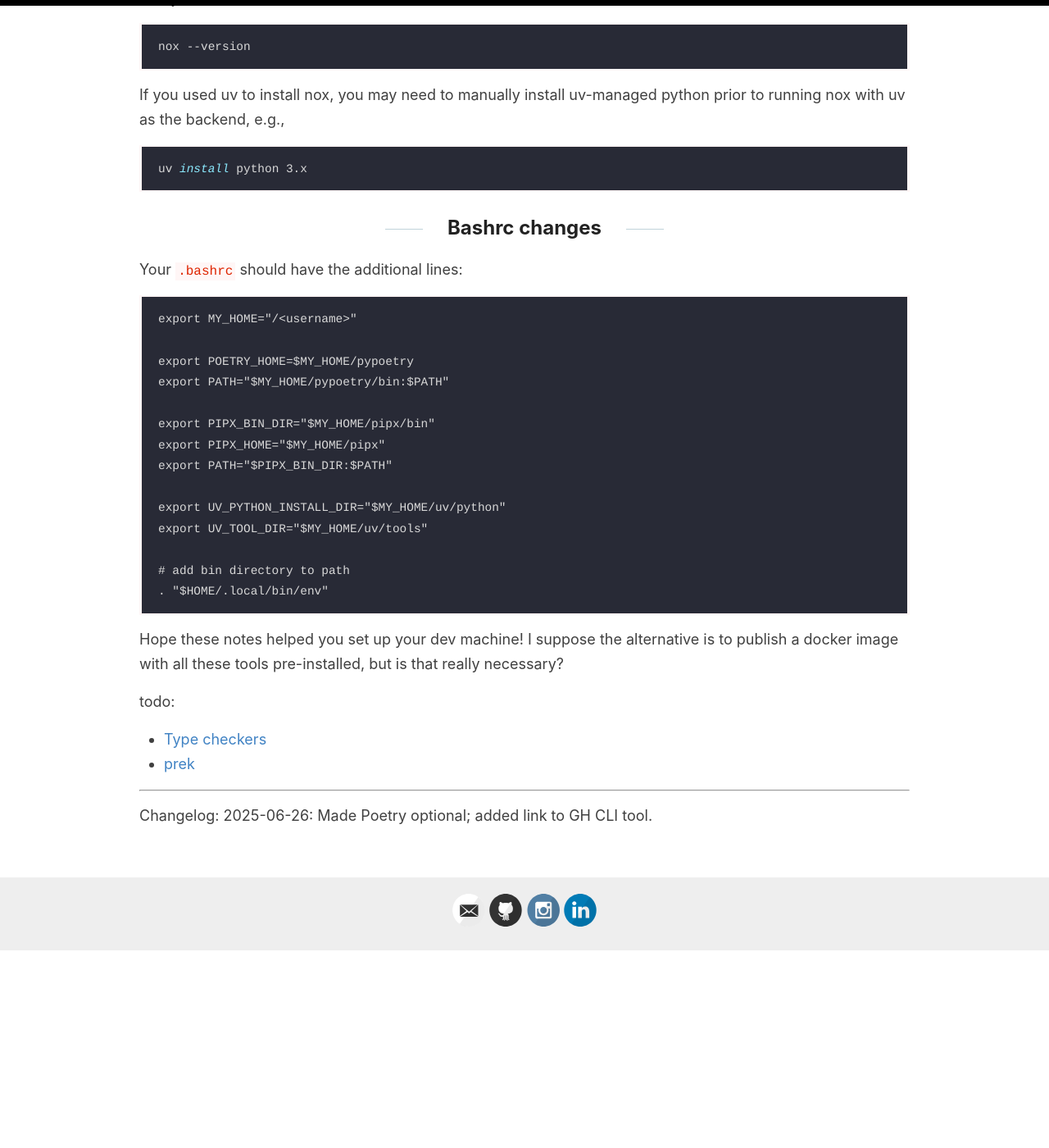
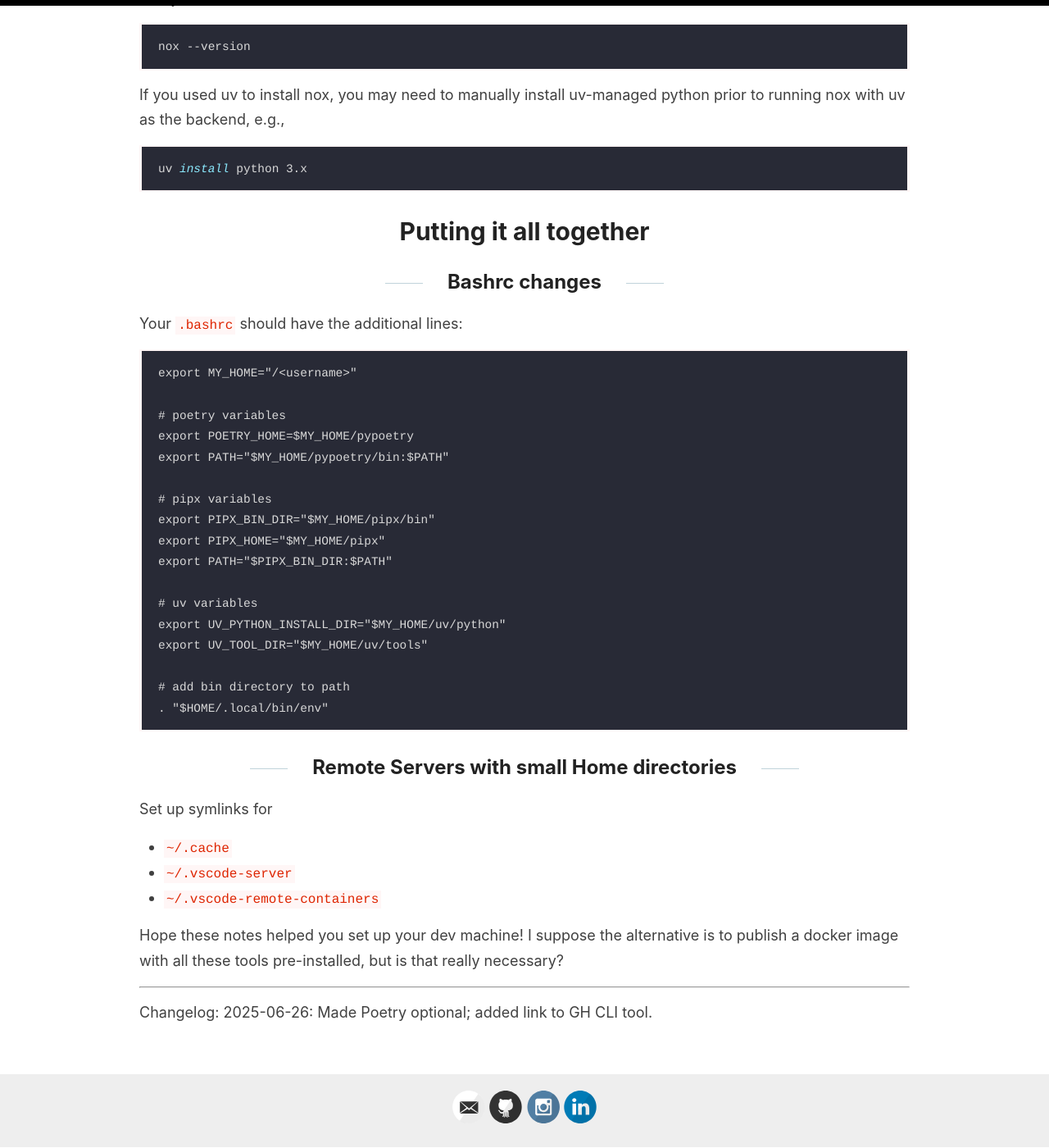
Before and after one commit to kfchou/kfchou.github.io, a Jekyll site: the page built from _posts/2025-02-21-my-setup.md, in a window 1280 px wide and 1400 px high, scrolled down 6139 px. Shown: the whole window at 82% size. Built offline with Jekyll 4.4.1, drawn with Linux system fonts in a browser that asks for light colours; comment, search, counter and statistics services are not loaded; before the commit the page ends 7299 px from its top, so only the background shows below that.

Commit message:
update linux/python setup

````diff
--- a/_posts/2025-02-21-my-setup.md
+++ b/_posts/2025-02-21-my-setup.md
@@ -199,18 +199,22 @@ If you used uv to install nox, you may need to manually install uv-managed pytho
 uv install python 3.x
 ```
 
+# Putting it all together
 ## Bashrc changes
 Your `.bashrc` should have the additional lines:
 ```
 export MY_HOME="/<username>"
 
+# poetry variables
 export POETRY_HOME=$MY_HOME/pypoetry
 export PATH="$MY_HOME/pypoetry/bin:$PATH"
 
+# pipx variables
 export PIPX_BIN_DIR="$MY_HOME/pipx/bin"
 export PIPX_HOME="$MY_HOME/pipx"
 export PATH="$PIPX_BIN_DIR:$PATH"
 
+# uv variables
 export UV_PYTHON_INSTALL_DIR="$MY_HOME/uv/python"
 export UV_TOOL_DIR="$MY_HOME/uv/tools"
 
@@ -218,12 +222,14 @@ export UV_TOOL_DIR="$MY_HOME/uv/tools"
 . "$HOME/.local/bin/env"
 ```
 
+## Remote Servers with small Home directories
+Set up symlinks for
+* `~/.cache`
+* `~/.vscode-server`
+* `~/.vscode-remote-containers`
+
 Hope these notes helped you set up your dev machine! I suppose the alternative is to publish a docker image with all these tools pre-installed, but is that really necessary?
 
-
-todo:
-* [Type checkers](https://pydevtools.com/blog/analysis-of-the-new-wave-of-python-type-checkers/)
-* [prek](https://pydevtools.com/blog/prek-pre-commit-but-fast/)
 
 ---
 
````
Also changed, not shown: other parts of _posts/2025-02-21-my-setup.md (+1 -1 lines).
